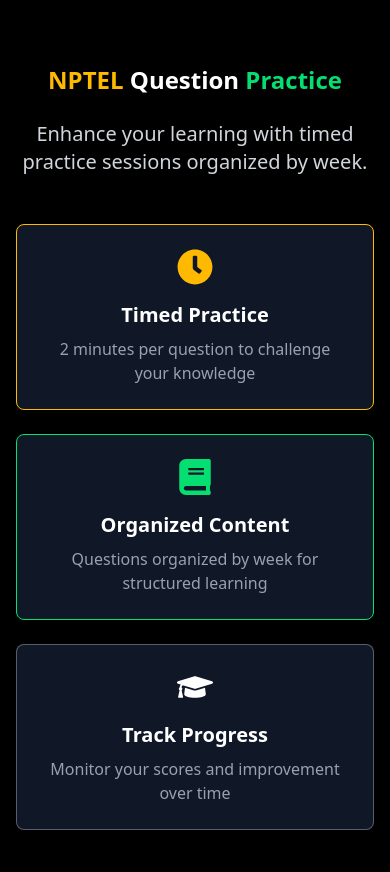
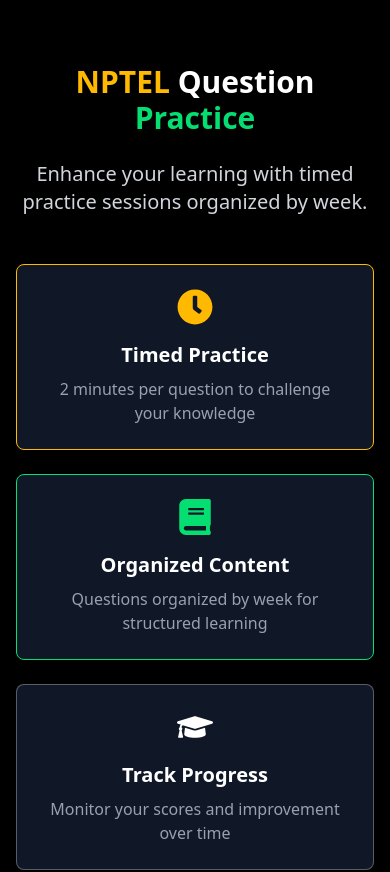
Before and after one commit to kumar10248/quiz, a Next.js app: page / in a window 390 px wide. Shown: the top 872 px of the page. Built offline with nearby package versions, Linux system fonts and the light colour scheme.

Commit message:
feat: Increase header font size for improved visibility

```diff
--- a/src/app/page.tsx
+++ b/src/app/page.tsx
@@ -6,7 +6,7 @@
     <div className="min-h-screen bg-black text-white">
       <div className="container mx-auto px-4 py-16">
         <div className="max-w-3xl mx-auto text-center">
-          <h1 className="text-2xl md:text-6xl font-bold mb-6">
+          <h1 className="text-3xl md:text-6xl font-bold mb-6">
             <span className="text-amber-400">NPTEL</span> Question <span className="text-green-400">Practice</span>
           </h1>
           <p className="text-xl mb-12 text-gray-300">
```
